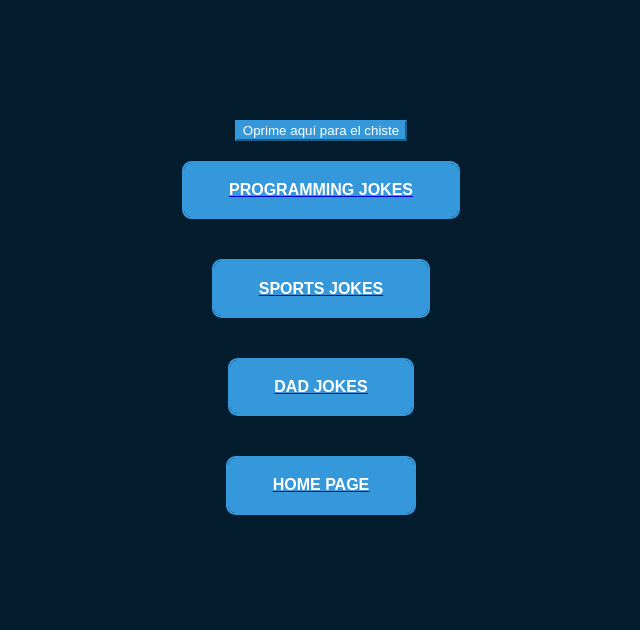
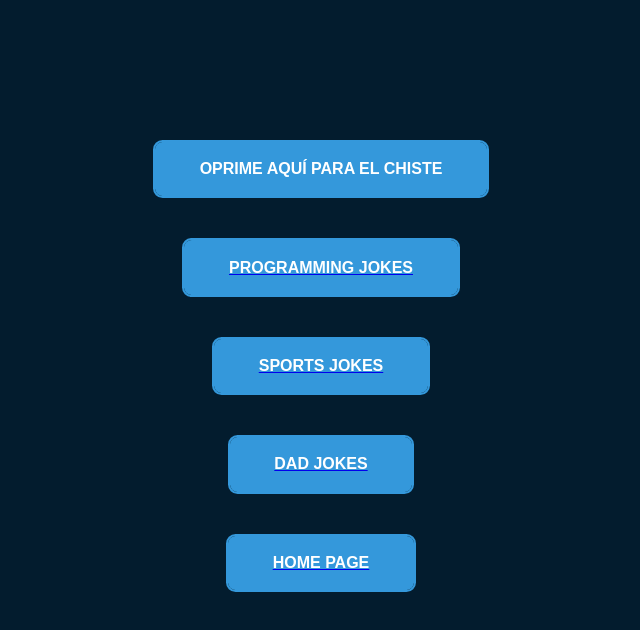
Before and after one commit to Tacoholic/jokes, a React (Create React App) app: page /SpanishJokes in a window 1280 px wide. Shown: the top 630 px of the page, without its empty margins (319-959 px from the left). Built offline with nearby package versions, Linux system fonts and the light colour scheme.

Commit message:
fixed joke button

```diff
--- a/package.json
+++ b/package.json
@@ -1,5 +1,6 @@
 {
   "name": "jokes",
+  "homepage": "http://tacoholic.github.io/jokes",
   "proxy": "http://localhost:3000",
   "version": "0.1.0",
   "private": true,
@@ -16,6 +17,8 @@
     "react-scripts": "3.4.1"
   },
   "scripts": {
+    "predeploy": "npm run build",
+    "deploy": "gh-pages -d build",
     "start": "react-scripts start",
     "build": "react-scripts build",
     "test": "react-scripts test",
@@ -35,5 +38,8 @@
       "last 1 firefox version",
       "last 1 safari version"
     ]
+  },
+  "devDependencies": {
+    "gh-pages": "^2.2.0"
   }
 }
--- a/src/components/DadJokesApi.js
+++ b/src/components/DadJokesApi.js
@@ -39,7 +39,7 @@ class DadJokesApi extends Component {
         </div>
         <div class="flex">
           <Link to="/ProgrammingJokes">
-            <button class="programming">Programming Jokes</button>
+            <button class="btn programming">Programming Jokes</button>
           </Link>
         </div>
         <div class="flex">
--- a/src/components/SpanishJokesApi.js
+++ b/src/components/SpanishJokesApi.js
@@ -30,7 +30,7 @@ class SpanishJokesApi extends React.Component {
           <p> {randomJoke.answer} </p>
         </div>
         <div class="flex">
-          <button class="joke"onClick = {this.getRandomJoke}>Oprime aquí para el chiste</button>
+          <button class="btn joke"onClick = {this.getRandomJoke}>Oprime aquí para el chiste</button>
         </div>
         <div class="flex">
           <Link to="/ProgrammingJokes">
--- a/src/components/SportsJokesApi.js
+++ b/src/components/SportsJokesApi.js
@@ -28,7 +28,7 @@ class SportsJokesApi extends React.Component {
           <p>{randomJoke.answer}</p>
         </div>
         <div class="flex">
-          <button class="joke" onClick = {this.getRandomJoke}>Click here for joke </button>
+          <button class="btn joke" onClick = {this.getRandomJoke}>Click here for joke </button>
         </div>
         <div class="flex">
           <Link to="/ProgrammingJokes">
```
Also changed, not shown: 1 other file (tests, documents, lock files or other folders).
